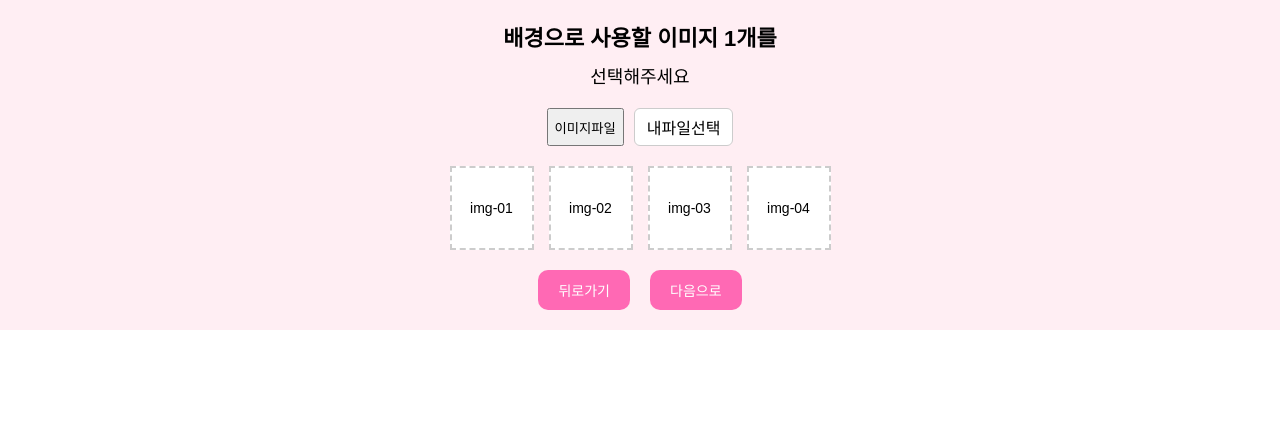
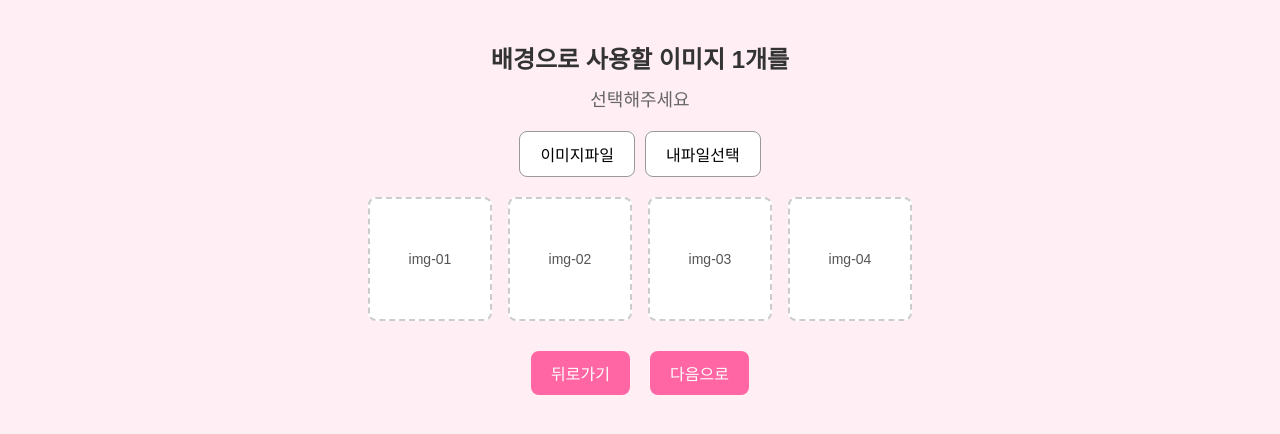
Before and after one commit to xeon-243859/ppongtok-app, a React (Vite) app: page /image/select in a window 1280 px wide. Shown: the top 434 px of the page. Built offline with nearby package versions, Linux system fonts and the light colour scheme.

Commit message:
✅ 이미지 선택 기능 단일 업로드 방식으로 수정 완료

```diff
--- a/src/pages/ImageSelectPage.css
+++ b/src/pages/ImageSelectPage.css
@@ -1,51 +1,66 @@
 .image-select-container {
   background-color: #ffeef3;
-  padding: 20px;
+  min-height: 100vh;
+  padding: 40px 20px;
   text-align: center;
-  font-family: 'Pretendard', sans-serif;
+  font-family: 'Arial', sans-serif;
 }
 
 .image-select-title {
-  font-size: 22px;
+  font-size: 24px;
   font-weight: bold;
   margin-bottom: 10px;
+  color: #333;
 }
 
 .image-select-sub {
   font-size: 18px;
   margin-bottom: 20px;
+  color: #666;
 }
 
 .button-row {
   display: flex;
   justify-content: center;
   gap: 10px;
-  margin-bottom: 15px;
+  margin-bottom: 20px;
+  flex-wrap: wrap;
 }
 
-.theme-buttons {
-  display: flex;
-  justify-content: center;
-  gap: 10px;
-  margin-bottom: 15px;
+.button-row button {
+  padding: 10px 20px;
+  border: 1px solid #999;
+  border-radius: 8px;
+  background-color: white;
+  font-size: 16px;
+  cursor: pointer;
+  transition: all 0.2s;
+}
+
+.button-row button:hover {
+  background-color: #ffe0eb;
 }
 
 .slot-row {
   display: flex;
   justify-content: center;
-  gap: 15px;
-  margin: 20px 0;
+  gap: 16px;
+  flex-wrap: wrap;
+  margin-bottom: 30px;
 }
 
 .slot-box {
-  width: 80px;
-  height: 80px;
+  width: 120px;
+  height: 120px;
   border: 2px dashed #ccc;
+  border-radius: 8px;
   display: flex;
+  align-items: center;
   justify-content: center;
-  align-items: center;
-  background-color: white;
   font-size: 14px;
+  color: #555;
+  background-color: #fff;
+  overflow: hidden;
 }
 
 .slot-box img {
@@ -62,22 +77,15 @@
 
 .image-select-footer button {
   padding: 10px 20px;
-  background-color: #ff69b4;
+  background-color: #ff66a3;
+  border: none;
+  border-radius: 8px;
   color: white;
-  border: none;
-  border-radius: 10px;
-  font-size: 14px;
+  font-size: 16px;
   cursor: pointer;
+  transition: all 0.2s;
 }
 
-.custom-file-upload {
-  padding: 6px 12px;
-  background-color: #fff;
-  border: 1px solid #ccc;
-  cursor: pointer;
-  border-radius: 6px;
+.image-select-footer button:hover {
+  background-color: #ff3380;
 }
-
-.custom-file-upload input {
-  display: none;
-}
--- a/src/pages/ImageSelectPage.jsx
+++ b/src/pages/ImageSelectPage.jsx
@@ -2,51 +2,28 @@ import React, { useState } from 'react';
 import { useNavigate } from 'react-router-dom';
 import './ImageSelectPage.css';
 
-const imageThemes = {
-  따뜻한: [
-    { src: '/backgrounds/cosmos.jpg', label: '따뜻한1' },
-    { src: '/backgrounds/leaves.jpg', label: '따뜻한2' },
-  ],
-  낭만적인: [
-    { src: '/backgrounds/road.jpg', label: '낭만적인1' },
-    { src: '/backgrounds/water.jpg', label: '낭만적인2' },
-  ],
-  화려한: [],
-  감성적인: [],
-};
-
 const ImageSelectPage = () => {
   const navigate = useNavigate();
   const [selectedImages, setSelectedImages] = useState([null, null, null, null]);
-  const [showThemeOptions, setShowThemeOptions] = useState(false);
+
+  const handleLocalFileSelect = (event) => {
+    const files = event.target.files;
+    const newSelected = [...selectedImages];
+
+    for (let i = 0; i < files.length && i < 4; i++) {
+      const fileURL = URL.createObjectURL(files[i]);
+      newSelected[i] = { src: fileURL, label: files[i].name };
+    }
+
+    setSelectedImages(newSelected);
+  };
+
+  const fileInputRef = React.useRef(null);
 
   const handleImageFileClick = () => {
-    setShowThemeOptions(true);
-  };
-
-  const handleThemeClick = (theme) => {
-    const themeImages = imageThemes[theme] || [];
-    const index = selectedImages.findIndex((slot) => slot === null);
-    if (index !== -1 && themeImages.length > 0) {
-      const newSelected = [...selectedImages];
-      newSelected[index] = themeImages[0]; // 대표 이미지 하나만 선택
-      setSelectedImages(newSelected);
+    if (fileInputRef.current) {
+      fileInputRef.current.click();
     }
-  };
-
-  const handleFileUpload = (event) => {
-    const file = event.target.files[0];
-    if (!file) return;
-    const reader = new FileReader();
-    reader.onloadend = () => {
-      const index = selectedImages.findIndex((slot) => slot === null);
-      if (index !== -1) {
-        const newSelected = [...selectedImages];
-        newSelected[index] = { src: reader.result, label: '사용자 이미지' };
-        setSelectedImages(newSelected);
-      }
-    };
-    reader.readAsDataURL(file);
   };
 
   return (
@@ -56,21 +33,16 @@ const ImageSelectPage = () => {
 
       <div className="button-row">
         <button onClick={handleImageFileClick}>이미지파일</button>
-        <label className="custom-file-upload">
-          내파일선택
-          <input type="file" accept="image/*" onChange={handleFileUpload} />
-        </label>
+        <input
+          type="file"
+          accept="image/*"
+          multiple
+          ref={fileInputRef}
+          style={{ display: 'none' }}
+          onChange={handleLocalFileSelect}
+        />
+        <button onClick={handleImageFileClick}>내파일선택</button>
       </div>
-
-      {showThemeOptions && (
-        <div className="theme-buttons">
-          {Object.keys(imageThemes).map((theme) => (
-            <button key={theme} onClick={() => handleThemeClick(theme)}>
-              {theme}
-            </button>
-          ))}
-        </div>
-      )}
 
       <div className="slot-row">
         {selectedImages.map((img, idx) => (
```
